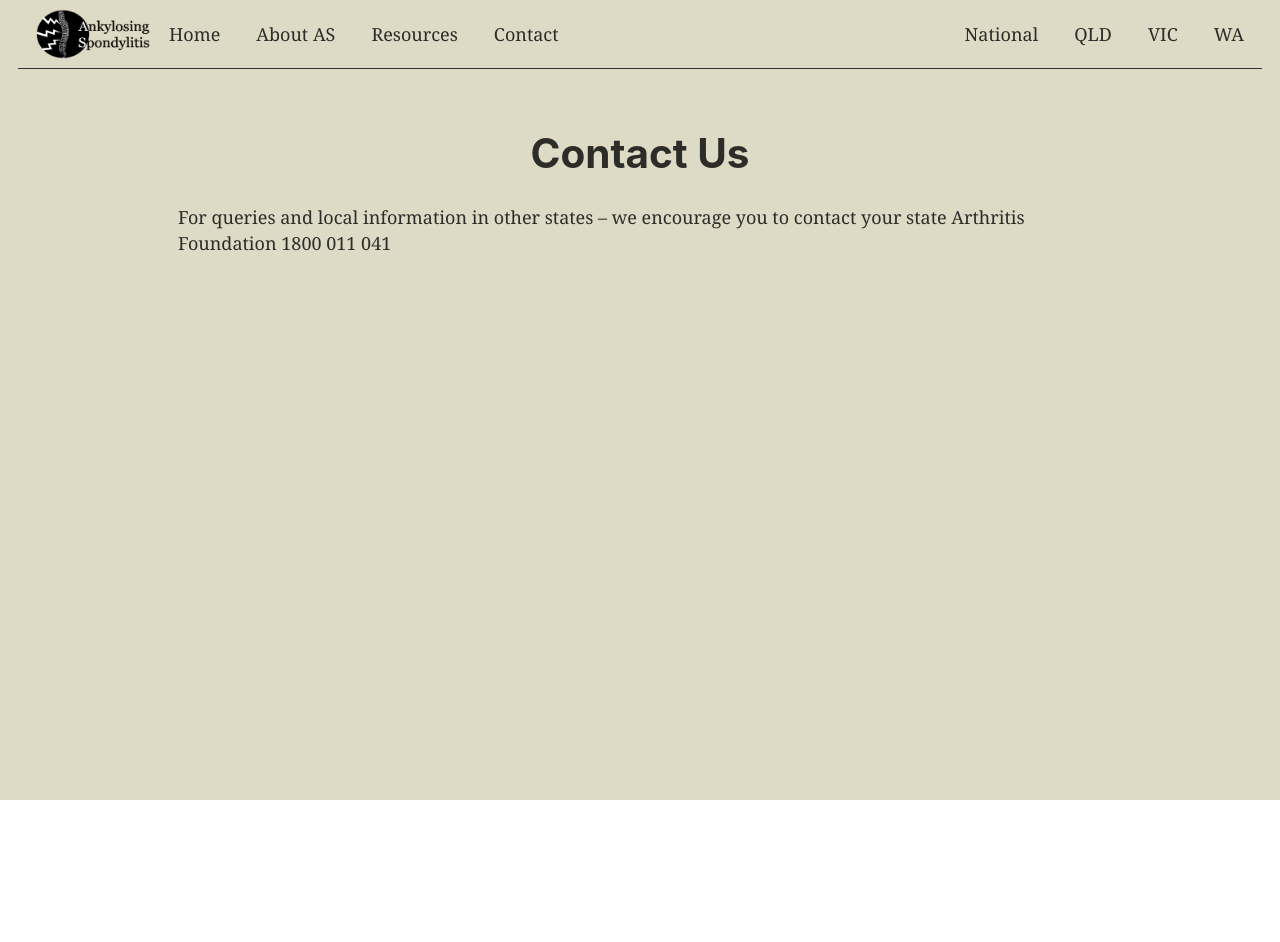
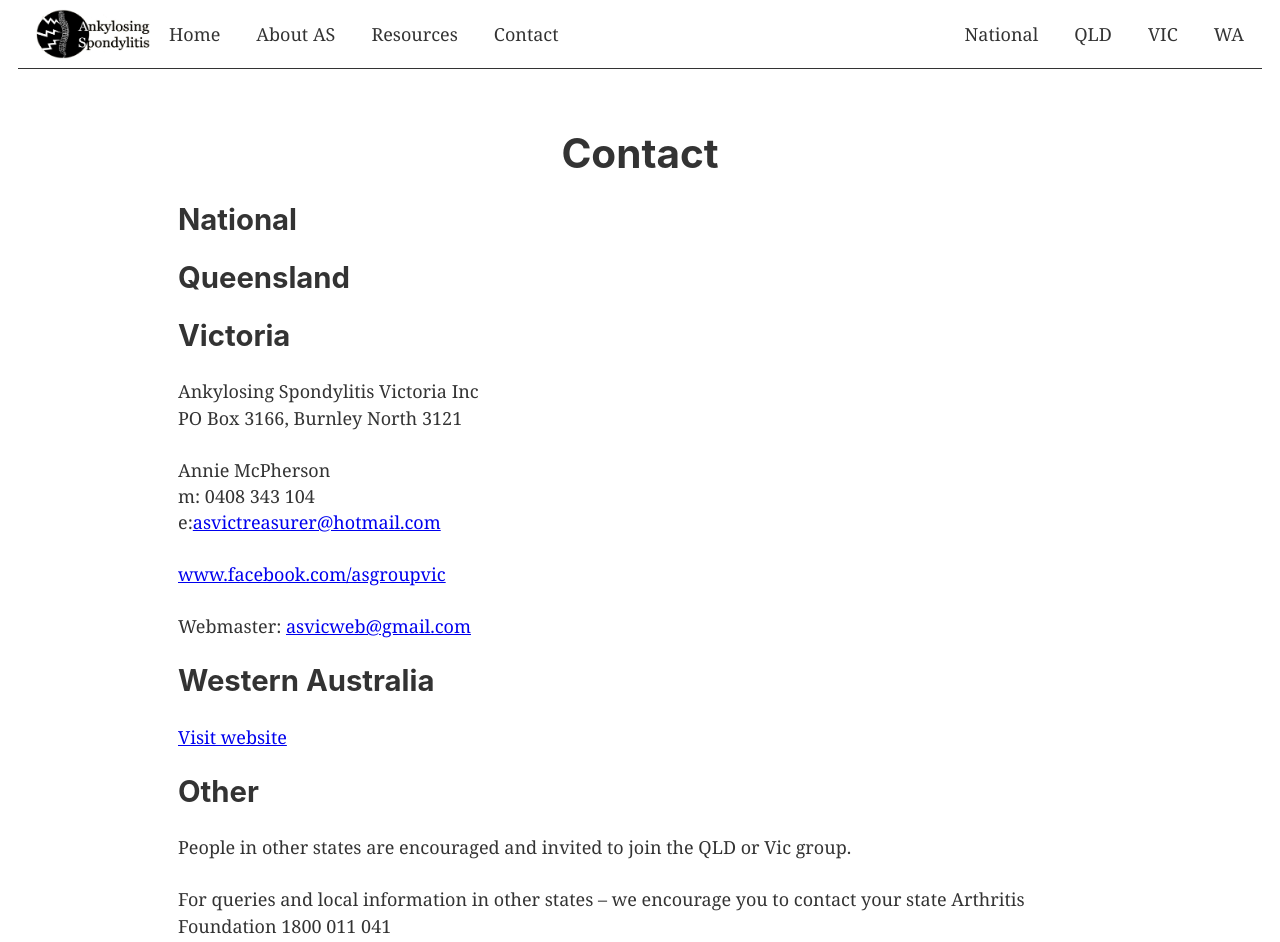
Before and after one commit to GlynL/as-qld, a Gatsby site: page /contact in a window 1280 px wide. Before the commit the page ends 800 px from the top, so only its background shows below. Built offline with nearby package versions, Linux system fonts and the light colour scheme; Gatsby itself is replaced by a stand-in of ours.

Commit message:
mostly content changes

```diff
--- a/src/components/banner.js
+++ b/src/components/banner.js
@@ -1,4 +1,5 @@
 import React from 'react'
+import '../config.css'
 import Img from 'gatsby-image'
 import { StaticQuery, graphql, Link } from 'gatsby'
 import styled from 'styled-components'
@@ -11,7 +12,7 @@ import ThreeHighlights from './three-highlights'
 import { stateHighlights } from '../data'
 
 const StyledSection = styled.section`
-  background: #dddac5;
+  background: var(--main-bg-color);
   min-height: 100vh;
   padding-top: 0;
 `
--- a/src/components/layout.js
+++ b/src/components/layout.js
@@ -5,7 +5,7 @@ import Header from './header'
 import './layout.css'
 
 const Layout = styled.div`
-  background: #dddac5;
+  background: var(--main-bg-color);
   min-height: 100vh;
 `
 const Container = styled.div`
--- /dev/null
+++ b/src/config.css
@@ -0,0 +1,4 @@
+body {
+  --main-bg-color: #f2f2f2;
+  /* --main-bg-color: #72a1e5; */
+}
--- a/src/pages/contact.js
+++ b/src/pages/contact.js
@@ -8,11 +8,67 @@ import Title from '../components/h1'
 const Contact = () => (
   <Layout>
     <SEO title="About" />
-    <Title>Contact Us</Title>
-    <p>
-      For queries and local information in other states – we encourage you to
-      contact your state Arthritis Foundation 1800 011 041
-    </p>
+    <Title>Contact</Title>
+    <div>
+      <h2>National</h2>
+    </div>
+    <div>
+      <h2>Queensland</h2>
+    </div>
+    <div>
+      <h2>Victoria</h2>
+      <p>
+        Ankylosing Spondylitis Victoria Inc
+        <br />
+        PO Box 3166, Burnley North 3121
+      </p>
+      <p>
+        Annie McPherson
+        <br />
+        m: 0408 343 104
+        <br />
+        e:
+        <a href="mailto:asvictreasurer@hotmail.com">
+          asvictreasurer@hotmail.com
+        </a>
+      </p>
+      <p>
+        <a
+          href="www.facebook.com/asgroupvic"
+          rel="noopener noreferrer"
+          target="_blank"
+        >
+          www.facebook.com/asgroupvic
+        </a>
+      </p>
+
+      <p>
+        Webmaster: <a href="mailto:asvicweb@gmail.com">asvicweb@gmail.com</a>
+      </p>
+    </div>
+    <div>
+      <h2>Western Australia</h2>
+      <p>
+        <a
+          href="https://www.arthritiswa.org.au/"
+          rel="noopener noreferrer"
+          target="_blank"
+        >
+          Visit website
+        </a>
+      </p>
+    </div>
+    <div>
+      <h2>Other</h2>
+      <p>
+        People in other states are encouraged and invited to join the QLD or Vic
+        group.
+      </p>
+      <p>
+        For queries and local information in other states – we encourage you to
+        contact your state Arthritis Foundation 1800 011 041
+      </p>
+    </div>
   </Layout>
 )
 
--- a/src/pages/qld/index.js
+++ b/src/pages/qld/index.js
@@ -1,6 +1,7 @@
 import React from 'react'
 import Banner from '../../components/banner-qld'
 import Highlights from '../../components/highlights'
+import Contact from '../../components/contact'
 import SEO from '../../components/seo'
 
 const IndexPageQld = () => (
@@ -17,6 +18,7 @@ const IndexPageQld = () => (
     />
     <Banner />
     <Highlights />
+    <Contact />
   </div>
 )
 
```
Also changed, not shown: src/components/banner-qld.js (+16 -2 lines), src/components/contact.js (added, +17 -0 lines), src/components/highlights.js (+13 -12 lines), src/pages/resources.js (+54 -19 lines), src/images/map-qld.png, 1 other file.
